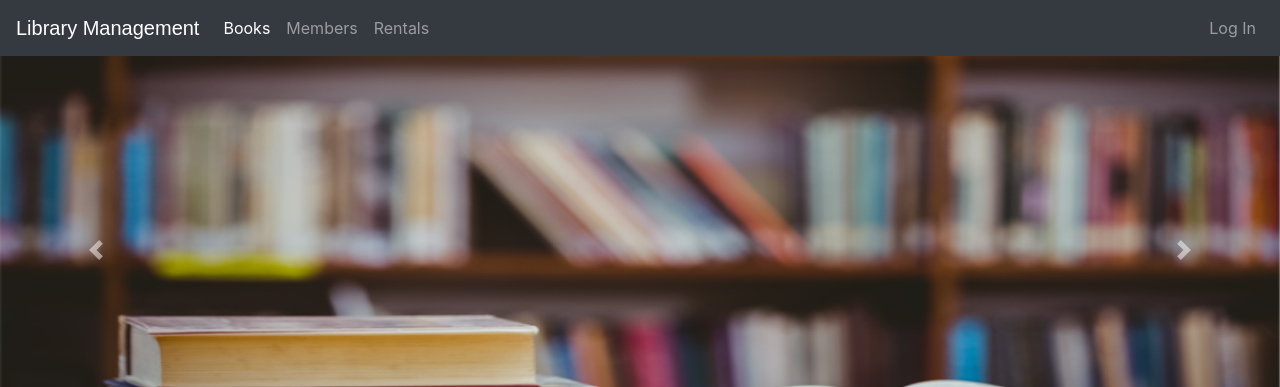
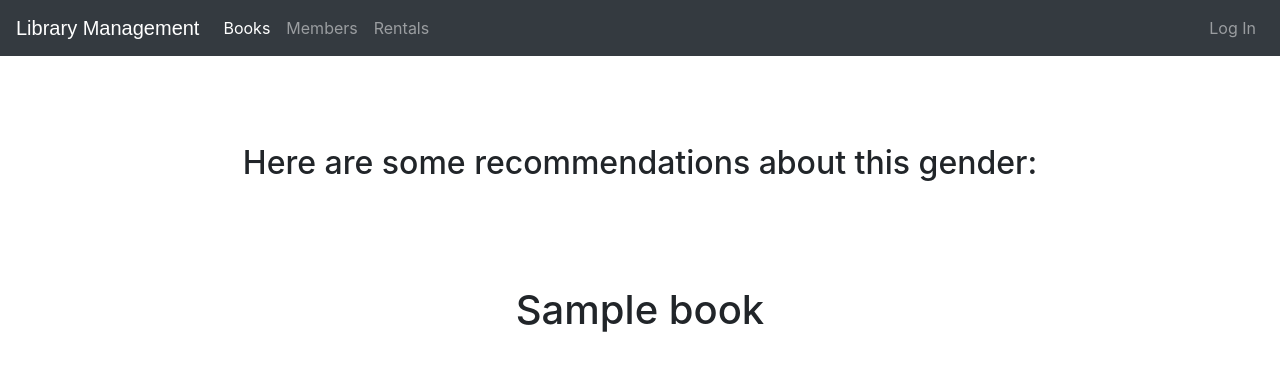
Before and after one commit to bouslamaft/softwareEngineeringProject, a Django app: page / in a window 1280 px wide. Shown: the top 387 px of the page. Run offline with Django 4.2, Linux system fonts and the light colour scheme; tables that the repository leaves empty hold one stand-in row (values such as "Sample post"); some libraries are stand-ins or nearby versions.

Commit message:
Update of home, details and rental views and some new static images add

```diff
--- a/lms/base/views/home.py
+++ b/lms/base/views/home.py
@@ -1,9 +1,11 @@
 from django.http import HttpResponseRedirect
 from django.shortcuts import render
 
-
+from lms.storage.models import Book
 def home_view(request):
-    if request.user.is_authenticated:
-        return HttpResponseRedirect('afterlogin')
+    #if request.user.is_authenticated:
+    #    return HttpResponseRedirect('afterlogin')
     # return render(request,'index.html')
-    return render(request, 'index.html')  # Fathi view
+    books = Book.objects.all()
+    context = {'books_obj': books, 'book_ind':books[0]}
+    return render(request, 'index.html', context)  # Fathi view
--- a/templates/books/book.html
+++ b/templates/books/book.html
@@ -7,7 +7,7 @@
     <br></br>
     <center><h1>{{ book.name }}</h1></center>
     <br></br>
-    <center><img class="media-object" src="/static/images/lib1.png" ></center>
+    <center><img class="media-object" src="/static/images/{{ book.isbn }}.png" ></center>
     <br></br>
     <center>
         <p>ISBN: {{ book.isbn }}</p>
--- a/templates/books/rent.html
+++ b/templates/books/rent.html
@@ -7,7 +7,7 @@
     <br></br>
     <center><h1>{{ book.name }}</h1></center>
     <br></br>
-    <center><img class="media-object" src="/static/images/lib1.png" ></center>
+    <center><img class="media-object" src="/static/images/{{ book.isbn }}.png" ></center>
     <br></br>
     <center>
         <p>ISBN: {{ book.isbn }}</p>
--- a/templates/index.html
+++ b/templates/index.html
@@ -3,6 +3,14 @@
 {% block title %}Library Management System{% endblock title %}
 
 {% block content %}
+<br></br>
+<br></br>
+<br></br>
+<div>
+  <center><h2> Here are some recommendations about this gender: </h2></center>
+</div>
+<br></br>
+<br></br>
 
 <div id="carouselExampleIndicators" class="carousel slide" data-ride="carousel">
   <ol class="carousel-indicators">
@@ -12,14 +20,17 @@
   </ol>
   <div class="carousel-inner">
     <div class="carousel-item active">
-      <img class="d-block w-100 " height="500px" src="static/images/lib1.png" alt="First slide">
+      <center><h1>{{book_ind.name}}</h1></center>
+      <br></br>
+      <center><img class="filler " height="500pd" src="static/images/{{ book_ind.isbn }}.png" alt="First slide"></center>
     </div>
-    <div class="carousel-item">
-      <img class="d-block w-100 " height="500px" src="static/images/lib2.jpg" alt="Second slide">
-    </div>
-    <div class="carousel-item">
-      <img class="d-block w-100 " height="500px" src="static/images/lib3.webp" alt="Third slide">
-    </div>
+    {% for book in books_obj %}
+      <div class="carousel-item">
+        <center><h1>{{book.name}}</h1></center>
+        <br></br>
+        <center><img class="filler" height="500pd" src="static/images/{{ book.isbn }}.png" alt="First slide"></center>
+      </div>
+    {% endfor %}
   </div>
   <a class="carousel-control-prev" href="#carouselExampleIndicators" role="button" data-slide="prev">
     <span class="carousel-control-prev-icon" aria-hidden="true"></span>
@@ -30,12 +41,4 @@
     <span class="sr-only">Next</span>
   </a>
 </div>
-
-
-<div>
-  <p>
-    <h2> here is the place where will display all the books that we have with a filter on the top </h2>
-  </p>
-</div>
-
 {% endblock content %}
```
Also changed, not shown: static/images/9780525457589.png (added), static/images/9783426228036.png (added), static/images/9788856628470.png (added).
